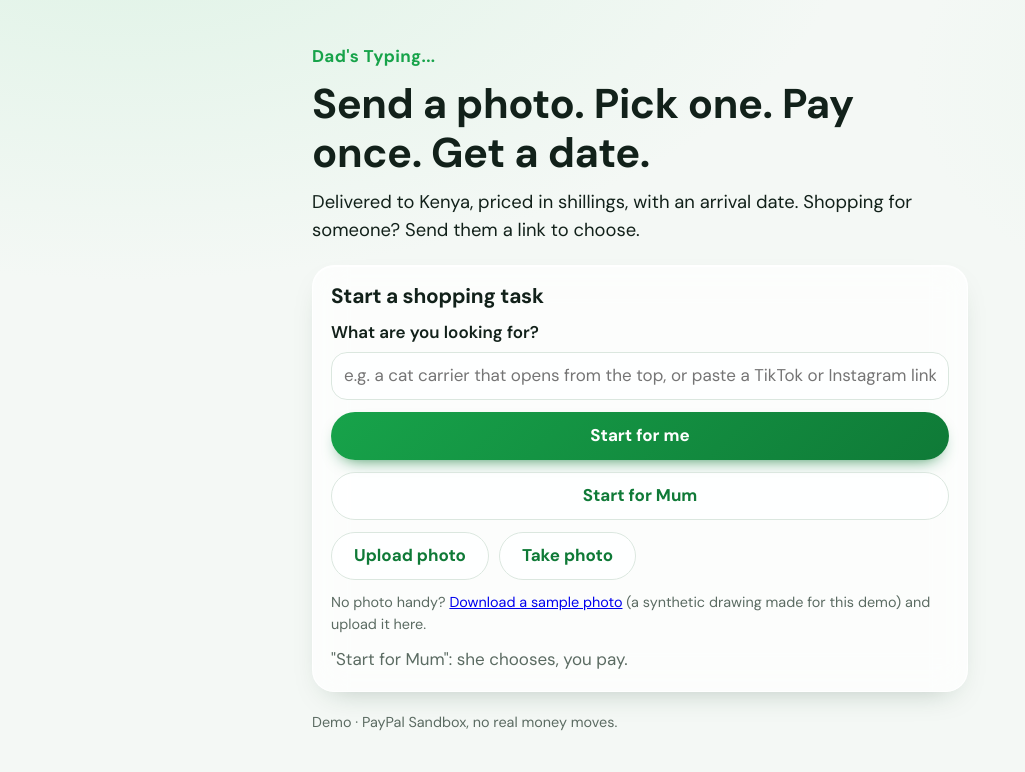
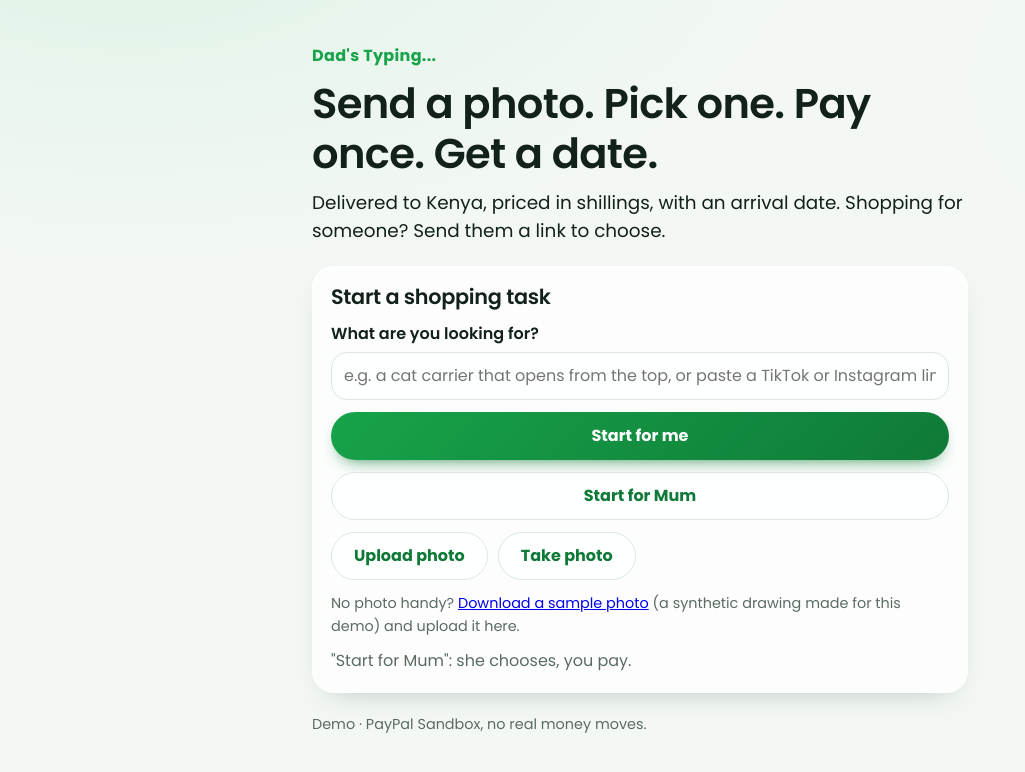
Before and after one commit to some-casual-coder/Dad-s-Typing, a Next.js app: page / in a window 1280 px wide. Shown: the top 772 px of the page, without its empty margins (0-1025 px from the left). Built offline with nearby package versions, Linux system fonts and the light colour scheme.

Commit message:
style: Poppins in the app and site; site on white with cream only behind illustrations and the receipt; motion on the receipt only

```diff
--- a/src/app/globals.css
+++ b/src/app/globals.css
@@ -26,10 +26,10 @@
 html { -webkit-text-size-adjust: 100%; }
 body {
   margin: 0; background: var(--wash); background-attachment: fixed; color: var(--ink);
-  font: 1.0625rem/1.5 var(--font-sans, "DM Sans"), ui-rounded, "Avenir Next", system-ui, -apple-system, "Segoe UI", sans-serif;
+  font: 1rem/1.55 var(--font-sans, "Poppins"), ui-rounded, "Avenir Next", system-ui, -apple-system, "Segoe UI", sans-serif;
   overflow-wrap: anywhere;
 }
-h1, h2, h3 { font-family: inherit; font-weight: 700; letter-spacing: -.01em; line-height: 1.2; margin: 0; }
+h1, h2, h3 { font-family: inherit; font-weight: 600; letter-spacing: -.015em; line-height: 1.2; margin: 0; }
 h1 { font-size: 1.75rem; } h2 { font-size: 1.3rem; } h3 { font-size: 1.1rem; }
 p { margin: 0; }
 :focus-visible { outline: 3px solid var(--focus); outline-offset: 2px; }
@@ -91,12 +91,12 @@ p { margin: 0; }
 .offer { background: var(--card); border: 1px solid var(--glass-line); border-radius: 20px; padding: 14px; display: grid; gap: 6px; box-shadow: var(--shadow); }
 .offer.eligible { border-color: var(--ok); }
 .offer-head { display: flex; justify-content: space-between; gap: 8px; align-items: start; flex-wrap: wrap; }
-.badge { font-size: .85rem; font-weight: 800; padding: 3px 10px; border-radius: 999px; }
+.badge { font-size: .85rem; font-weight: 700; padding: 3px 10px; border-radius: 999px; }
 .badge.eligible { background: var(--ok-bg); color: var(--ok); }
 .badge.ineligible { background: var(--bad-bg); color: var(--bad); }
 .badge.unresolved { background: var(--warn-bg); color: var(--warn); }
 .badge.unchecked { background: var(--warn-bg); color: var(--warn); }
-.price { font-size: 1.3rem; font-weight: 800; letter-spacing: -.01em; }
+.price { font-size: 1.3rem; font-weight: 700; letter-spacing: -.01em; }
 .reasons { margin: 0; padding-left: 1.2rem; font-size: .95rem; color: var(--muted); }
 .excluded summary { min-height: 44px; display: flex; align-items: center; cursor: pointer; font-weight: 700; }
 .excluded .offers { margin-top: 8px; }
--- a/src/app/layout.tsx
+++ b/src/app/layout.tsx
@@ -1,8 +1,8 @@
 import type { Metadata, Viewport } from "next";
-import { DM_Sans } from "next/font/google";
+import { Poppins } from "next/font/google";
 import "./globals.css";
 
-const sans = DM_Sans({ subsets: ["latin"], variable: "--font-sans", display: "swap" });
+const sans = Poppins({ subsets: ["latin"], weight: ["400", "500", "600", "700"], variable: "--font-sans", display: "swap" });
 
 export const metadata: Metadata = {
   title: "Dad's Typing...",
--- a/website/index.html
+++ b/website/index.html
@@ -7,26 +7,27 @@
 <meta name="description" content="Shopping starts in the family chat. Send a photo, let Mum choose, pay once with PayPal, keep the receipt with the request.">
 <link rel="preconnect" href="https://fonts.googleapis.com">
 <link rel="preconnect" href="https://fonts.gstatic.com" crossorigin>
-<link rel="stylesheet" href="https://fonts.googleapis.com/css2?family=Fraunces:ital,opsz,wght@0,9..144,600;0,9..144,700;1,9..144,600&family=DM+Sans:opsz,wght@9..40,400;9..40,500;9..40,600&display=swap">
+<link rel="stylesheet" href="https://fonts.googleapis.com/css2?family=Poppins:ital,wght@0,400;0,500;0,600;0,700;1,600&display=swap">
 <style>
 /* Layout: one long family-chat scroll on the deck's cream paper. Illustrations drift in layers
    (parallax), copy reads like chat bubbles, and payment is shown as a real paper receipt. */
 :root {
-  --paper: #FFF7E8;      /* deck background */
-  --paper-2: #F7EDD8;    /* deeper paper for bands */
+  --paper: #FFFFFF;      /* page base */
+  --cream: #FFF7E8;      /* deck paper: only behind the illustrations and the receipt */
+  --paper-2: var(--cream);
   --ink: #122A24;        /* deck headline ink */
   --green: #154A38;      /* deck brand green */
   --sage: #D8DECF;       /* deck table / soft fills */
   --lilac: #BBB6E8;      /* deck highlight */
   --coral: #E8674A;      /* from the illustrations */
   --muted: #4B5F57;
-  --line: #D6CDB8;
-  --card: #FFFCF4;
+  --line: #E7E2D8;
+  --card: #FFFFFF;
   --slip: #FFFEFA;       /* receipt paper */
   --on-green: #FFF7E8;
   --shadow: 0 1px 0 rgba(18,42,36,.06), 0 18px 40px -24px rgba(18,42,36,.35);
-  --display: "Fraunces", Georgia, "Times New Roman", serif;   /* wordmark, headlines */
-  --body: "DM Sans", "Helvetica Neue", Arial, sans-serif;      /* reading, chat, prices, controls */
+  --display: "Poppins", "Helvetica Neue", Arial, sans-serif;  /* one family, same as the app */
+  --body: "Poppins", "Helvetica Neue", Arial, sans-serif;
   --hand: var(--display);
   --mono: var(--body);
   --radius: 22px;
@@ -45,7 +46,7 @@ img { max-width: 100%; height: auto; display: block; }
 a { color: inherit; }
 :focus-visible { outline: 3px solid var(--coral); outline-offset: 3px; border-radius: 8px; }
 .wrap { max-width: var(--wrap); margin-inline: auto; padding-inline: clamp(16px, 4vw, 40px); }
-h1, h2, h3 { font-family: var(--display); line-height: 1.08; letter-spacing: -.01em; font-variation-settings: "SOFT" 50; margin: 0; text-wrap: balance; color: var(--ink); }
+h1, h2, h3 { font-family: var(--display); font-weight: 600; line-height: 1.12; letter-spacing: -.02em; margin: 0; text-wrap: balance; color: var(--ink); }
 h2 { font-size: clamp(2rem, 4.4vw, 3.3rem); font-weight: 600; }
 h3 { font-size: 1.3rem; font-weight: 600; letter-spacing: 0; }
 p { margin: 0; }
@@ -138,7 +139,8 @@ section { scroll-margin-top: 72px; }
 @media (max-width: 480px) { .stories { grid-template-columns: 1fr; } }
 
 /* How it works */
-.how { background: var(--paper-2); }
+.how { background: var(--paper); border-block: 1px solid var(--line); }
+.hero, .close { background: var(--cream); }
 .how .wrap { display: grid; grid-template-columns: 1fr 1fr; gap: clamp(28px, 5vw, 64px); align-items: center; }
 .steps { list-style: none; margin: 0; padding: 0; display: grid; gap: 14px; counter-reset: s; }
 .steps li {
@@ -334,7 +336,7 @@ footer .wrap { display: grid; gap: 18px; }
         <p class="lede">Every request has one detail that matters. We keep it with the order, right through to the receipt.</p>
       </div>
       <div class="stories">
-        <article class="story rise">
+        <article class="story">
           <img src="img/mum-cat-carrier-card.webp" width="720" height="720" loading="lazy" alt="Mum holds her phone next to her orange cat and a soft carrier.">
           <div class="txt">
             <p class="who">Mum</p>
@@ -343,7 +345,7 @@ footer .wrap { display: grid; gap: 18px; }
             <span class="tag live">Try it now</span>
           </div>
         </article>
-        <article class="story rise">
+        <article class="story">
           <img src="img/charger-label-card.webp" width="720" height="720" loading="lazy" alt="A phone camera is aimed at the label on the underside of a laptop.">
           <div class="txt">
             <p class="who">Dad</p>
@@ -352,7 +354,7 @@ footer .wrap { display: grid; gap: 18px; }
             <span class="tag soon">Coming next</span>
           </div>
         </article>
-        <article class="story rise">
+        <article class="story">
           <img src="img/campus-shopping-card.webp" width="720" height="720" loading="lazy" alt="A student checks a receipt while holding a pack of tissue rolls.">
           <div class="txt">
             <p class="who">My little sister</p>
@@ -361,7 +363,7 @@ footer .wrap { display: grid; gap: 18px; }
             <span class="tag soon">Coming next</span>
           </div>
         </article>
-        <article class="story rise">
+        <article class="story">
           <img src="img/family-group-card.webp" width="720" height="720" loading="lazy" alt="A son checks the family chat surrounded by different shopping requests.">
           <div class="txt">
             <p class="who">The family group</p>
@@ -471,9 +473,9 @@ footer .wrap { display: grid; gap: 18px; }
         </article>
 
         <div class="what">
-          <div class="item rise"><span class="n">1</span><h3>Review the exact item</h3><p>Seller, variant, quantity and every fee, in US dollars with the shilling amount beside it.</p></div>
-          <div class="item rise"><span class="n">2</span><h3>Approve in PayPal</h3><p>Whoever is paying signs in to PayPal and approves once. Nothing is charged before that, and if the price changes, they’re asked again.</p></div>
-          <div class="item rise"><span class="n">3</span><h3>Keep the receipt</h3><p>The receipt stays with the request, with tracking until it’s ready to collect. A refund shows as its own line, so the original payment never changes.</p></div>
+          <div class="item"><span class="n">1</span><h3>Review the exact item</h3><p>Seller, variant, quantity and every fee, in US dollars with the shilling amount beside it.</p></div>
+          <div class="item"><span class="n">2</span><h3>Approve in PayPal</h3><p>Whoever is paying signs in to PayPal and approves once. Nothing is charged before that, and if the price changes, they’re asked again.</p></div>
+          <div class="item"><span class="n">3</span><h3>Keep the receipt</h3><p>The receipt stays with the request, with tracking until it’s ready to collect. A refund shows as its own line, so the original payment never changes.</p></div>
         </div>
       </div>
     </div>
```
